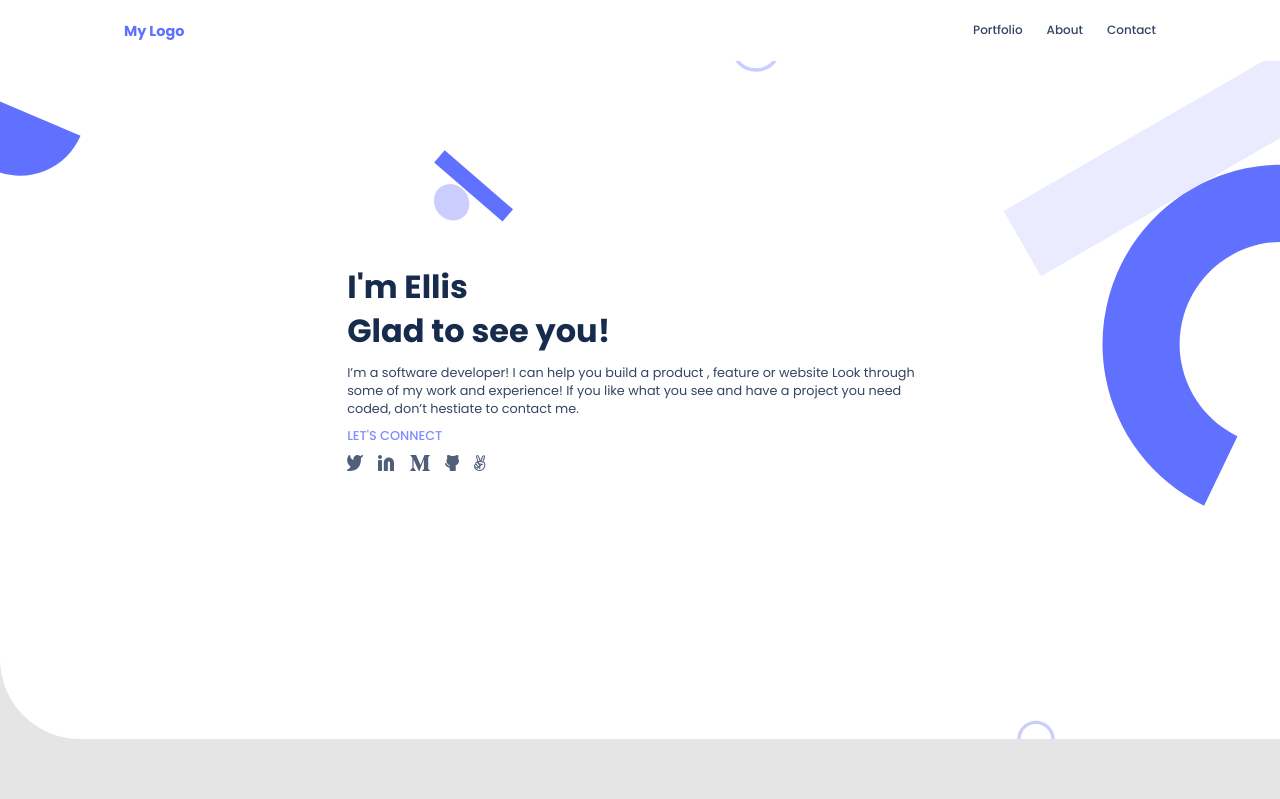
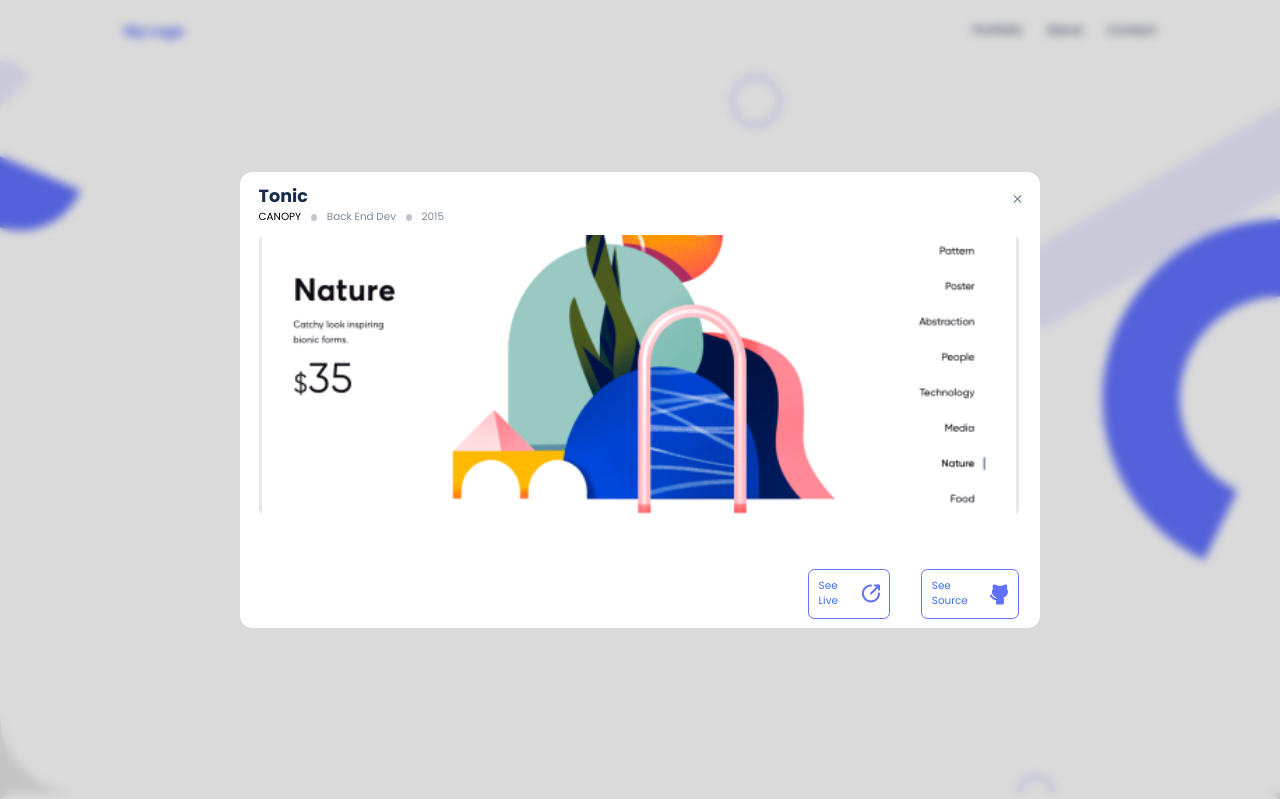
Before and after one commit to mwanawabangona/mobile-version-2, a website: page index.html in a window 1280 px wide. Shown: the top 799 px of the page. Drawn offline with Linux system fonts and the light colour scheme.

Commit message:
Update Html

```diff
--- a/index.html
+++ b/index.html
@@ -24,6 +24,60 @@
   </head>
 
   <body>
+    <!-- POPUP BEGINNING PAIR PROGRAMMING-->
+    <div class="popup-overlay hidden" id="popup">
+      <div class="card popup desk">
+        <div class="card-content desk">
+          <img
+            src="images/section-work/popupClose-icon.svg"
+            alt="close-overlay"
+            class="popup-close-btn"
+          />
+          <h2 class="heading-secondary desk" id="name">Tonic</h2>
+          <ul class="card-info desk">
+            <li id="companyName">CANOPY</li>
+            <li>
+              <img src="images/section-work/Counter.svg" alt="dot" class="card-info-dot"/>
+            </li>
+            <li class="input-text" id="job">Back End Dev</li>
+            <li>
+              <img
+                src="images/section-work/Counter.svg"
+                alt="dot"
+                class="card-info-dot"
+              />
+            </li>
+            <li class="input-text" id="data">2015</li>
+          </ul>
+          <img
+            class="card-img desk"
+            id="img"
+            src="images/section-work/snapshoot4.png"
+            alt="Tonic"
+          />
+          <div class="desk-pop">
+            <div class="first">
+              <p class="text-secondary mob desk" id="description"></p>
+            </div>
+            <div class="second">
+              <ul class="card-tags desk" id="tags"></ul>
+              <div class="line"></div>
+              <div class="popup-button desk">
+                <a href="#" class="button btn-element desk"
+                  >See Live
+                  <img src="images/section-work/Live-icon.svg" alt="live"
+                /></a>
+                <a href="#" class="button btn-element desk"
+                  >See Source
+                  <img src="images/section-work/Github-icon.svg" alt="git"
+                /></a>
+              </div>
+            </div>
+          </div>
+        </div>
+      </div>
+    </div>
+    <!-- POPUP END -->
 
     <nav class="navigation">
       <p class="logo">My Logo</p>
@@ -34,6 +88,18 @@
         <li><a href="#contact">Contact</a></li>
       </ul>
     </nav>
+
+    <div class="overlay hidden">
+      <button type="button" class="close-overlay close-menu">
+        <img src="images/close-overlay.svg" alt="close-overlay" />
+      </button>
+
+      <ul class="sections-list">
+        <li><a href="#work" class="option">Portfolio</a></li>
+        <li><a href="#about" class="option">About</a></li>
+        <li><a href="#contact" class="option">Contact</a></li>
+      </ul>
+    </div>
 
     <header class="header">
       <div class="header-text">
@@ -67,7 +133,7 @@
       </div>
     </header>
 
-    <section class="grid-container" id="work">
+    <section class="work" id="work">
       <div class="card card-1">
         <img
           class="card-img popup-img"
@@ -249,8 +315,6 @@
             hestiate to contact me.
           </p>
           <a href="#" class="connect-btn">LET'S CONNECT</a>
-
-          <div class="grid-container1">
           <ul class="social-icons">
             <li>
               <a href="#"><img src="./images/Twitter.svg" alt="Twitter" /></a>
@@ -293,7 +357,6 @@
               <li><img src="images/section-about/css.png" alt="css" />CSS</li>
             </ul>
           </div>
-        </div>
           <div class="list-box">
             <div class="list-btn">
               Frameworks
@@ -328,7 +391,7 @@
         id="contact-form"
         method="POST"
         class="contact-form"
-        action="https://formspree.io/f/xzbyayegk"
+        action="https://formspree.io/f/xzbyaeyk"
       >
         <ul>
           <li>
@@ -380,5 +443,6 @@
       </form>
     </section>
 
+    <script src="main.js"></script>
   </body>
 </html>
```
